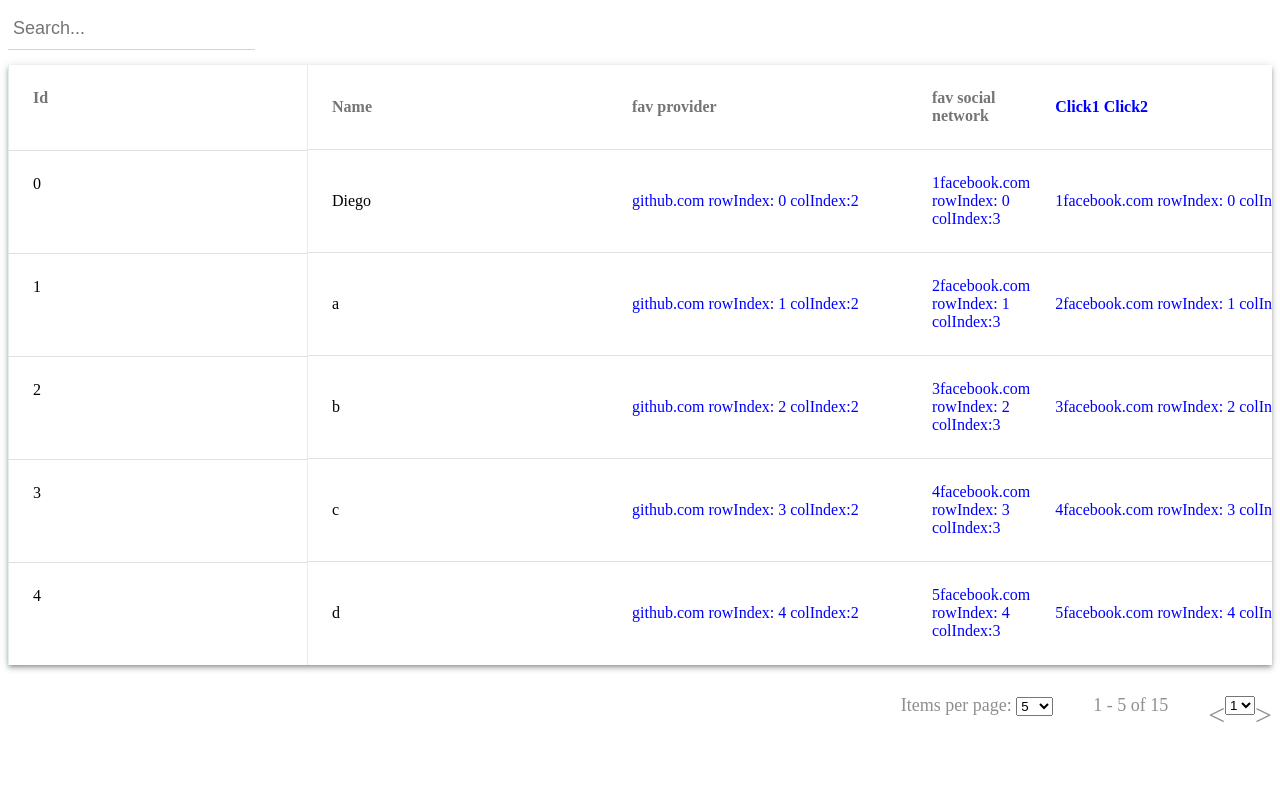
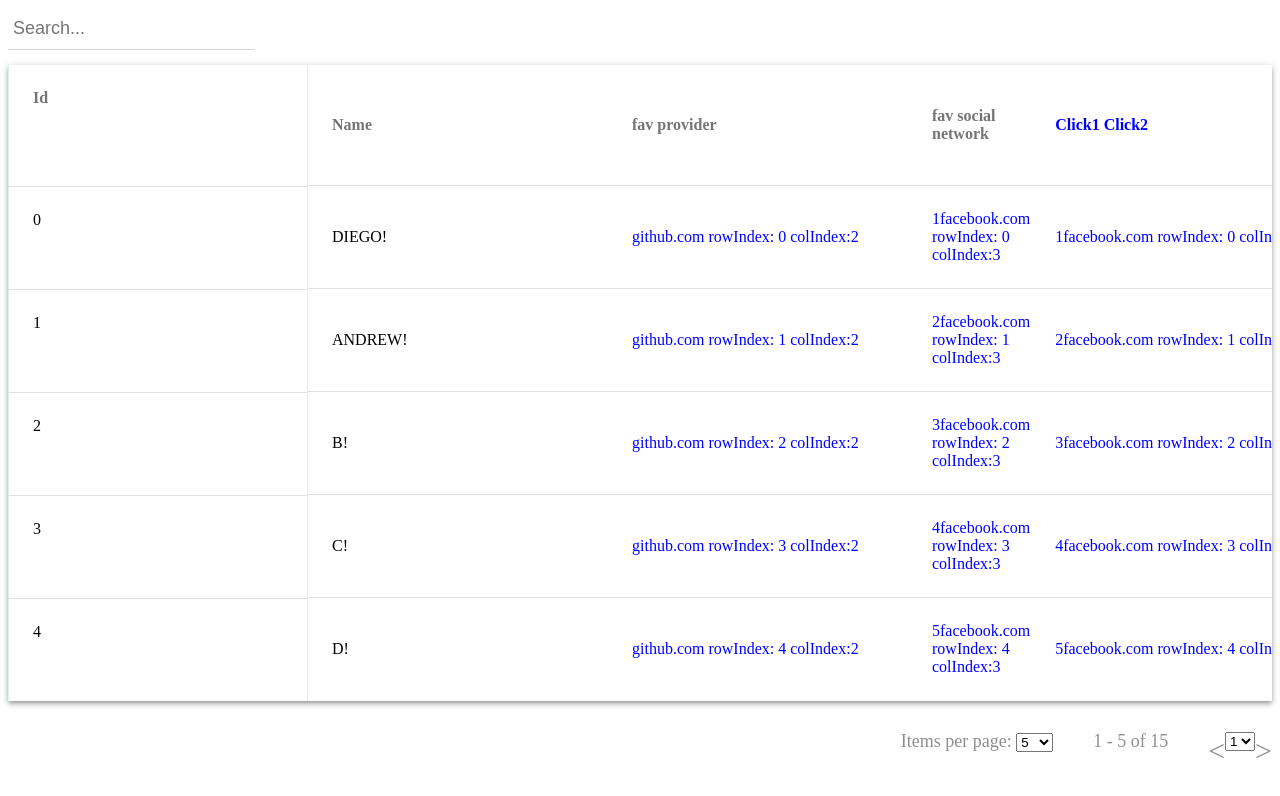
Before and after one commit to HealthTree/svelte-data-table, a Svelte app: page / in a window 1280 px wide. Shown: the top 796 px of the page. Built offline with nearby package versions, Linux system fonts and the light colour scheme; the HTML template or start-up script is replaced by a standard one.

Commit message:
Added Transform Functionality to DataTable.svelte & updated README.md

```diff
--- a/src/App.svelte
+++ b/src/App.svelte
@@ -2,12 +2,13 @@
 	import { DataTable } from './components/components.module.js';
 	import CustomCol1 from './CustomCol1.svelte';
 	import CustomHeader1 from './CustomHeader1.svelte';
-  const minWidth = 300
+
+	const minWidth = 300;
 
 	let columns = [];
 	let rows = [
-    { name: 'AA', lastName: 'Franco', data: {provider: 'github.com'}, socialNetwork: 'facebook.com' },
-    { name: 'a', lastName: '1', data: {provider: 'github.com'}, socialNetwork: 'facebook.com' },
+		{ name: 'AA', lastName: 'Franco', data: { provider: 'github.com' }, socialNetwork: 'facebook.com' },
+		{ name: 'a', lastName: '1', data: { provider: 'github.com' }, socialNetwork: 'facebook.com' },
 	];
 
 	function randomDate(start = new Date(2012, 0, 1), end = new Date()) {
@@ -16,18 +17,23 @@
 
 	const handleClick = (row, column) => {
 		console.log('click', row, column);
+	};
+
+	function headerClickHandler(event) {
+		console.log(event);
 	}
 
-  function headerClickHandler(event){
-	  console.log(event)
+	function headerCustomHandler(obj) {
+		console.log(obj);
 	}
-
-  function headerCustomHandler(obj){
-	  console.log(obj);
+	function reduce(data) {
+		return data.reduce((a, b) => {
+			return a + b;
+		}, 0);
     }
 
 	// Just to see reactivity
-  setTimeout(()=> {
+	setTimeout(() => {
 		columns = [
 			{
 				label: 'Id',
@@ -36,11 +42,14 @@
 				sortable: true,
 				sticky: true,
 				minWidth,
-        onClick: handleClick
+				onClick: handleClick,
 			},
 			{
 				label: 'Name',
 				field: 'name',
+				transform: (name) => {
+					return name.trim().toUpperCase() + '!';
+				},
 				minWidth,
 			},
 			{
@@ -69,25 +78,120 @@
 				sortable: true,
 				minWidth,
 			},
+			{
+				label: 'transform as a function',
+				field: 'data.values',
+				transform: reduce
+
+			},
+			{
+				label: 'transform as an object',
+				field: 'transformed.value',
+				transform: {
+					field: 'data.values',
+					name: 'transformed.value',
+					fnc: reduce
+				},
+			},
+			{
+				// this example should work exactly the same as "transform as a function"
+				label: 'transform as an object -- example 2',
+				field: 'data.values',
+				transform: {
+					fnc: reduce
+				},
+			},
 		];
 		rows = [
-      { name: 'Diego', id: 0, data: {provider: 'github.com'}, socialNetwork: '1facebook.com', date: randomDate() },
-      { name: 'a', id: 1, data: {provider: 'github.com'}, socialNetwork: '2facebook.com', date: randomDate() },
-      { name: 'b', id: 2, data: {provider: 'github.com'}, socialNetwork: '3facebook.com', date: randomDate() },
-      { name: 'c', id: 3, data: {provider: 'github.com'}, socialNetwork: '4facebook.com', date: randomDate() },
-      { name: 'd', id: 4, data: {provider: 'github.com'}, socialNetwork: '5facebook.com', date: randomDate() },
-      { name: 'e', id: 5, data: {provider: 'github.com'}, socialNetwork: '6facebook.com', date: randomDate() },
-      { name: 'f', id: 6, data: {provider: 'github.com'}, socialNetwork: '7facebook.com', date: randomDate() },
-      { name: 'g', id: 7, data: {provider: 'github.com'}, socialNetwork: '8facebook.com', date: randomDate() },
-      { name: 'jan', id: 8, data: {provider: 'github.com'}, socialNetwork: '9facebook.com', date: randomDate() },
-      { name: 'jna', id: 9, data: {provider: 'github.com'}, socialNetwork: '10facebook.com', date: randomDate() },
-      { name: 'janu', id: 10, data: {provider: 'github.com'}, socialNetwork: '11facebook.com', date: randomDate() },
-      { name: 'jua ablo', id: 11, data: {provider: 'github.com'}, socialNetwork: '12facebook.com', date: randomDate() },
-      { name: 'uan Pablo', id: 12, data: {provider: 'github.com'}, socialNetwork: '13facebook.com', date: randomDate() },
-      { name: 'Juan Pablo', id: 13, data: {provider: 'gitlab.com'}, socialNetwork: '14google+.com', date: randomDate() },
-      { name: 'Juan Pablo', id: 14, data: {provider: 'gitlab.com'}, socialNetwork: '15google+.com', date: randomDate() },
+			{
+				name: 'Diego',
+				id: 0,
+				data: {
+					provider: 'github.com',
+					values: [5, 6, 7, 8, 9, 10],
+				},
+				socialNetwork: '1facebook.com',
+				date: randomDate(),
+			},
+			{
+				name: 'andrew',
+				id: 1,
+				data: {
+					provider: 'github.com',
+					values: [0, 1, 2, 3, 4, 5],
+				},
+				socialNetwork: '2facebook.com',
+				date: randomDate(),
+			},
+			{
+				name: 'b',
+				id: 2,
+				data: {
+					provider: 'github.com',
+					values: [2, 3, 4, 5, 6, 7],
+				},
+				socialNetwork: '3facebook.com',
+				date: randomDate(),
+			},
+			{ name: 'c', id: 3, data: { provider: 'github.com' }, socialNetwork: '4facebook.com', date: randomDate() },
+			{ name: 'd', id: 4, data: { provider: 'github.com' }, socialNetwork: '5facebook.com', date: randomDate() },
+			{ name: 'e', id: 5, data: { provider: 'github.com' }, socialNetwork: '6facebook.com', date: randomDate() },
+			{ name: 'f', id: 6, data: { provider: 'github.com' }, socialNetwork: '7facebook.com', date: randomDate() },
+			{ name: 'g', id: 7, data: { provider: 'github.com' }, socialNetwork: '8facebook.com', date: randomDate() },
+			{
+				name: 'jan',
+				id: 8,
+				data: {
+					provider: 'github.com',
+					values: [0, 1, 2, 3, 4, 5],
+				},
+				socialNetwork: '9facebook.com',
+				date: randomDate(),
+			},
+			{
+				name: 'jna',
+				id: 9,
+				data: { provider: 'github.com' },
+				socialNetwork: '10facebook.com',
+				date: randomDate(),
+			},
+			{
+				name: 'janu',
+				id: 10,
+				data: { provider: 'github.com' },
+				socialNetwork: '11facebook.com',
+				date: randomDate(),
+			},
+			{
+				name: 'jua ablo',
+				id: 11,
+				data: { provider: 'github.com' },
+				socialNetwork: '12facebook.com',
+				date: randomDate(),
+			},
+			{
+				name: 'uan Pablo',
+				id: 12,
+				data: { provider: 'github.com' },
+				socialNetwork: '13facebook.com',
+				date: randomDate(),
+			},
+			{
+				name: 'Juan Pablo',
+				id: 13,
+				data: { provider: 'gitlab.com' },
+				socialNetwork: '14google+.com',
+				date: randomDate(),
+			},
+			{
+				name: 'Juan Pablo',
+				id: 14,
+				data: { provider: 'gitlab.com' },
+				socialNetwork: '15google+.com',
+				date: randomDate(),
+			},
 		];
-  }, 2)
+	}, 2);
 </script>
 
 <style>
@@ -97,9 +201,9 @@
 <DataTable
         on:headerClick={headerClickHandler}
         on:headerCustomHandler={headerCustomHandler}
-        fuseConfig = {{threshold: 0}}
-        paginated = {true}
+        fuseConfig={{threshold: 0}}
+        paginated={true}
         searchable={true}
-        itemsPerPages = {[5,10]}
+        itemsPerPages={[5,10]}
         {columns}
         {rows}/>
--- a/src/components/DataTable.svelte
+++ b/src/components/DataTable.svelte
@@ -1,5 +1,5 @@
 <script>
-    import { cloneDeep, get } from 'lodash-es';
+    import { cloneDeep, get, set } from 'lodash-es';
     import Paginator, { resetPaginator } from './Paginator.svelte';
     import Search from './Search.svelte';
     import Fuse  from 'fuse.js';
@@ -190,6 +190,31 @@
         columns = columns;
     }
 
+
+	function applyTransform(row, field, transform) {
+    	if (typeof transform !== 'undefined' && !!field) {
+			const tempRow = cloneDeep(row);
+			let val;
+			if (typeof transform === 'function') {
+				val = get(tempRow, field, null);
+				if (val) set(tempRow, field, transform(val));
+			} else if (typeof transform === 'object' && !Array.isArray(transform)) {
+				const target = transform.field || field;
+				val = get(tempRow, target, null);
+				if (val) {
+					const path = transform.name || field;
+					set(tempRow, path, transform.fnc(val));
+				}
+			}
+			else {
+				throw new Error('transform is not configured correctly, please read the documentation')
+            }
+			if (!val) console.error(`the property 'row.${transform.field || field}' is undefined.\n\t\t assigning value to null`)
+			return tempRow;
+		}
+        return row;
+	}
+
 </script>
 
 <style>
@@ -295,9 +320,9 @@
                                 on:click={() => column.onClick && column.onClick(row, column)}
                             >
                                 {#if column.component}
-                                    <svelte:component this={column.component} {row} {column} {rowIndex} {columnIndex}/>
+                                    <svelte:component this={column.component} row={applyTransform(row, column.field, column.transform)} {column} {rowIndex} {columnIndex}/>
                                 {:else}
-                                    {@html get(row, column.field, null)}
+                                    {@html get(applyTransform(row, column.field, column.transform), column.field, null)}
                                 {/if}
                             </td>
                         {/each}
```
Also changed, not shown: 2 other files (tests, documents, lock files or other folders). Lines whose indentation alone changed are shown as unchanged.
